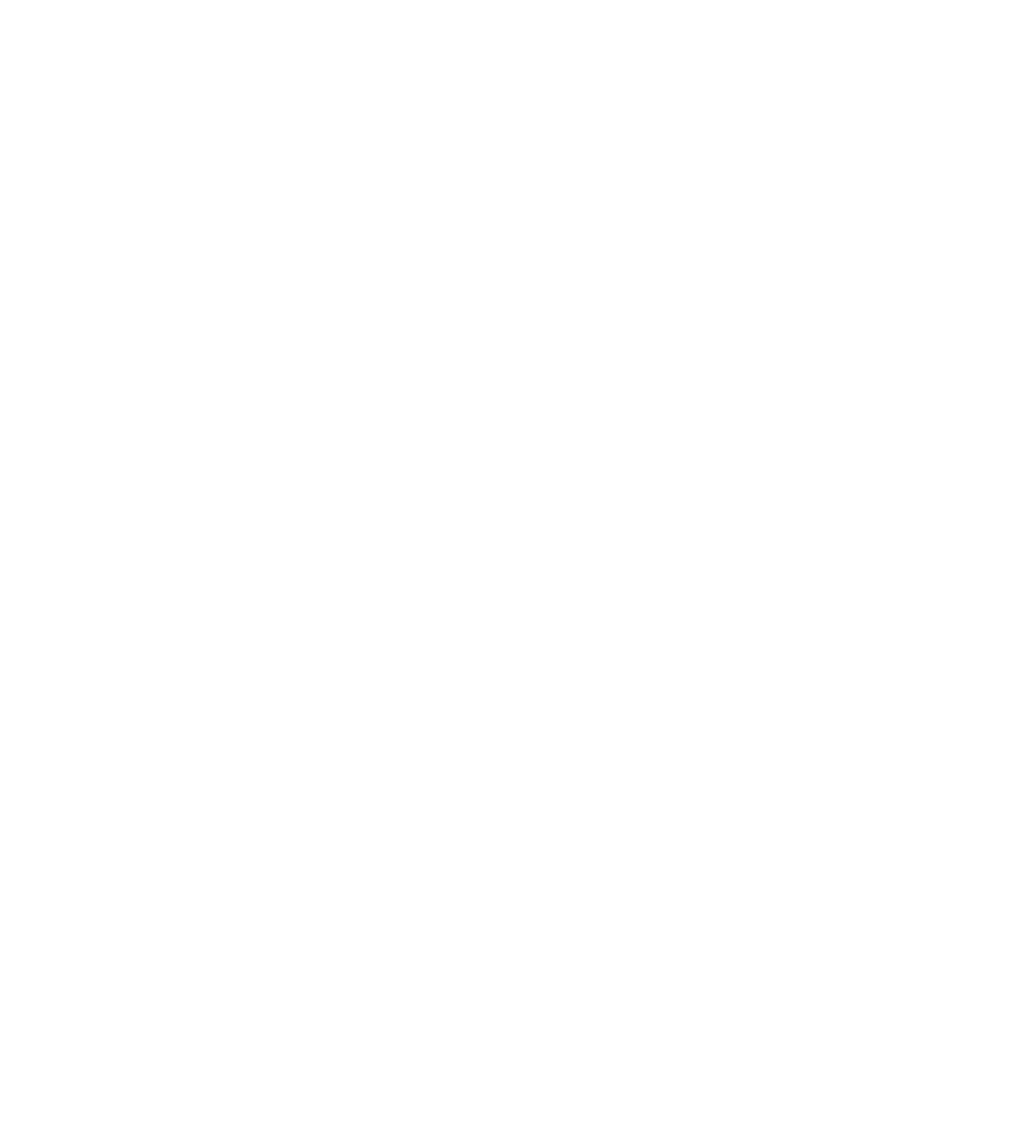
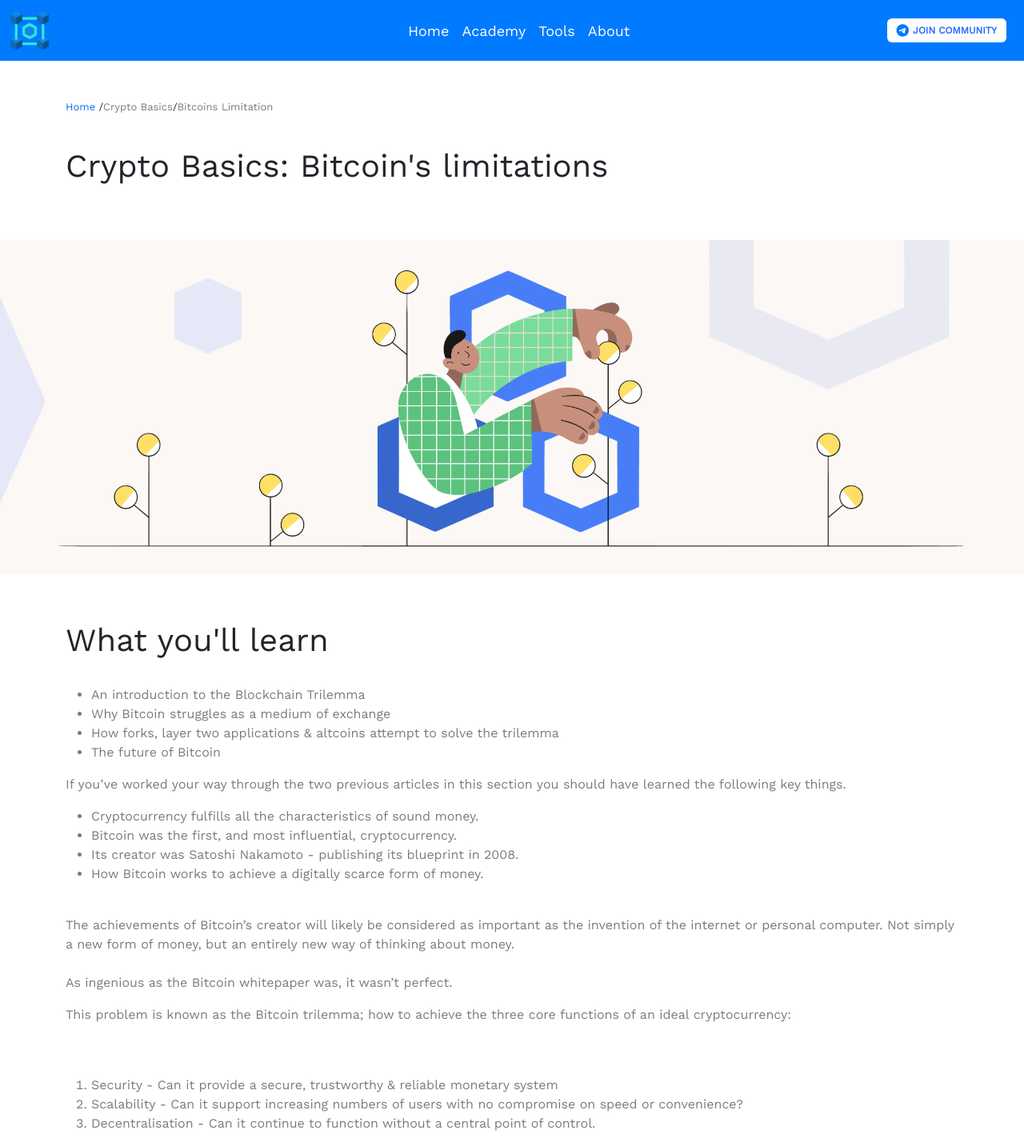
Before and after one commit to TEE2DWHY/TeamDefi, a React (Create React App) app: page /bitcoins-limitation in a window 1280 px wide. Before the commit this address had no page. Shown: the whole page at 80% size. Before the commit the page ends 800 px from the top, so only its background shows below. Built offline with nearby package versions, Linux system fonts and the light colour scheme.

Commit message:
inserted the play button in the course page

```diff
--- a/src/App.js
+++ b/src/App.js
@@ -13,6 +13,7 @@
 import Courses from "./pages/Courses"
 import BuildCrypto from "./pages/BuildCrypto"
 import ScrollToTop from "./components/Top"
+import BitcoinLimitation from "./pages/BitcoinLimitation"
 
 
 function App() {
@@ -33,6 +34,7 @@
                     <Route path="/earn-crypto" element={<EarnCrypto />} />
                     <Route path="/build-crypto" element={<BuildCrypto />} />
                     <Route path="/course-pack" element={<Courses />} />
+                    <Route path="/bitcoins-limitation" element={<BitcoinLimitation />} />
                 </Routes>
             </ScrollToTop>
         </BrowserRouter>
--- a/src/components/Data.js
+++ b/src/components/Data.js
@@ -134,7 +134,7 @@
     {
         courseTitle: "Bitcoins Limitation",
         courseContent: "Learn how Bitcoin's design compromises speed for decentralisation creating limitations on low value transactions.",
-        link: ""
+        link: "/bitcoins-limitation"
     },
     {
         courseTitle: "A fork in the road",
--- a/src/index.css
+++ b/src/index.css
@@ -758,6 +758,11 @@
     border-radius: 100%;
     transition: background-color .3s;
 }
+/* Crypto=Basics */
+.crypto-basics{
+  width:100%;
+  margin: 60px 0;
+}
 /* Media Querry */
 
 @media (max-width:1200px){
--- a/src/pages/Academy.js
+++ b/src/pages/Academy.js
@@ -67,9 +67,7 @@
             </div>
             <br /> <br />
             <p style={{ textAlign: "center", opacity: "0.6" }}>You’ve viewed 8 of 8 materials</p>
-            {/* <div style={{ textAlign: "center" }}>
-                <Link to="/blog"><button className="btn btn-success all-courses" type="button">See All Courses <i class="fa-solid fa-up-right-and-down-left-from-center" style={{ color: "#fff" }}></i></button></Link>
-            </div> */}
+            <Link to="/"><h2 className="tool-visit"><span className="k-b">Exit Academy </span><i class="fa-solid fa-arrow-right"></i></h2></Link>
             <br /> <br />
             <div className='FAQ-bitcoin'>
                 <div className='row'>
--- /dev/null
+++ b/src/pages/BitcoinLimitation.js
@@ -0,0 +1,50 @@
+import Navbar from "../components/Navbar"
+import { Link } from "react-router-dom"
+
+
+const BitcoinLimitation = () => {
+    return (
+        <>
+            <Navbar />
+            <br /> <br />
+            <div className="container">
+                <p style={{ fontSize: "13px" }}><Link to="/"><span className="redierction">Home</span></Link> /<span style={{ opacity: "0.6" }}>Crypto Basics</span>/<span style={{ opacity: "0.6" }}>Bitcoins Limitation</span></p>
+                <br />
+                <h1>Crypto Basics: Bitcoin's limitations</h1>
+            </div>
+            <img className="crypto-basics" src="Crypto Basics 3x1.webp" alt="" />
+            <div className="container">
+                <h1>What you'll learn</h1>
+            </div>
+            <br />
+            <div className="container" style={{ opacity: "0.6" }}>
+                <ul>
+                    <li>An introduction to the Blockchain Trilemma</li>
+                    <li>Why Bitcoin struggles as a medium of exchange</li>
+                    <li>How forks, layer two applications & altcoins attempt to solve the trilemma</li>
+                    <li>The future of Bitcoin</li>
+                </ul>
+                <p>If you’ve worked your way through the two previous articles in this section you should have learned the following key things. </p>
+                <ul>
+                    <li>Cryptocurrency fulfills all the characteristics of sound money.</li>
+                    <li>Bitcoin was the first, and most influential, cryptocurrency.</li>
+                    <li>Its creator was Satoshi Nakamoto - publishing its blueprint in 2008.</li>
+                    <li>How Bitcoin works to achieve a digitally scarce form of money.</li>
+                </ul>
+                <br />
+                The achievements of Bitcoin’s creator will likely be considered as important as the invention of the internet or personal computer. Not simply a new form of money, but an entirely new way of thinking about money.
+                <br /> <br />
+                <p>As ingenious as the Bitcoin whitepaper was, it wasn’t perfect. </p>
+                <p>This problem is known as the Bitcoin trilemma; how to achieve the three core functions of an ideal cryptocurrency:</p>
+                <br /> <br />
+                <ol>
+                    <li>Security - Can it provide a secure, trustworthy & reliable monetary system</li>
+                    <li>Scalability - Can it support increasing numbers of users with no compromise on speed or convenience?</li>
+                    <li>Decentralisation - Can it continue to function without a central point of control.</li>
+                </ol>
+            </div>
+        </>
+    )
+}
+
+export default BitcoinLimitation
```
Also changed, not shown: public/Crypto Basics 3x1.webp (added).
